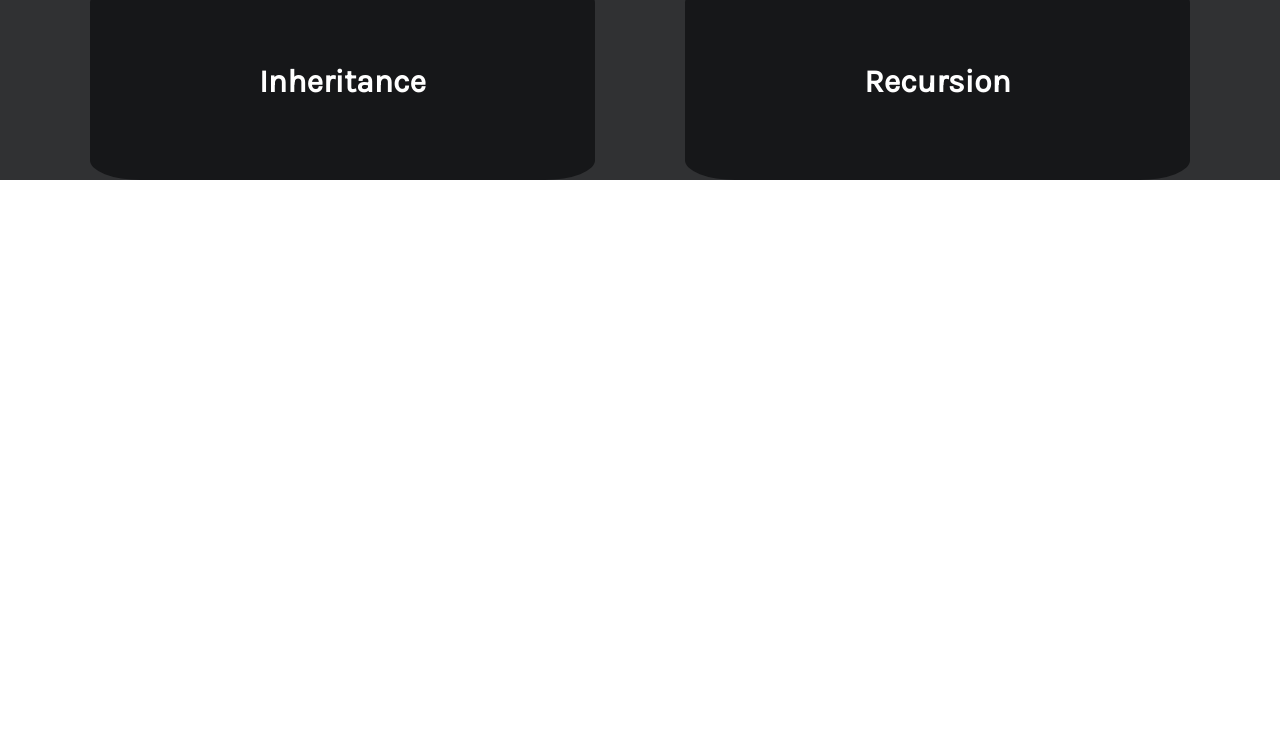
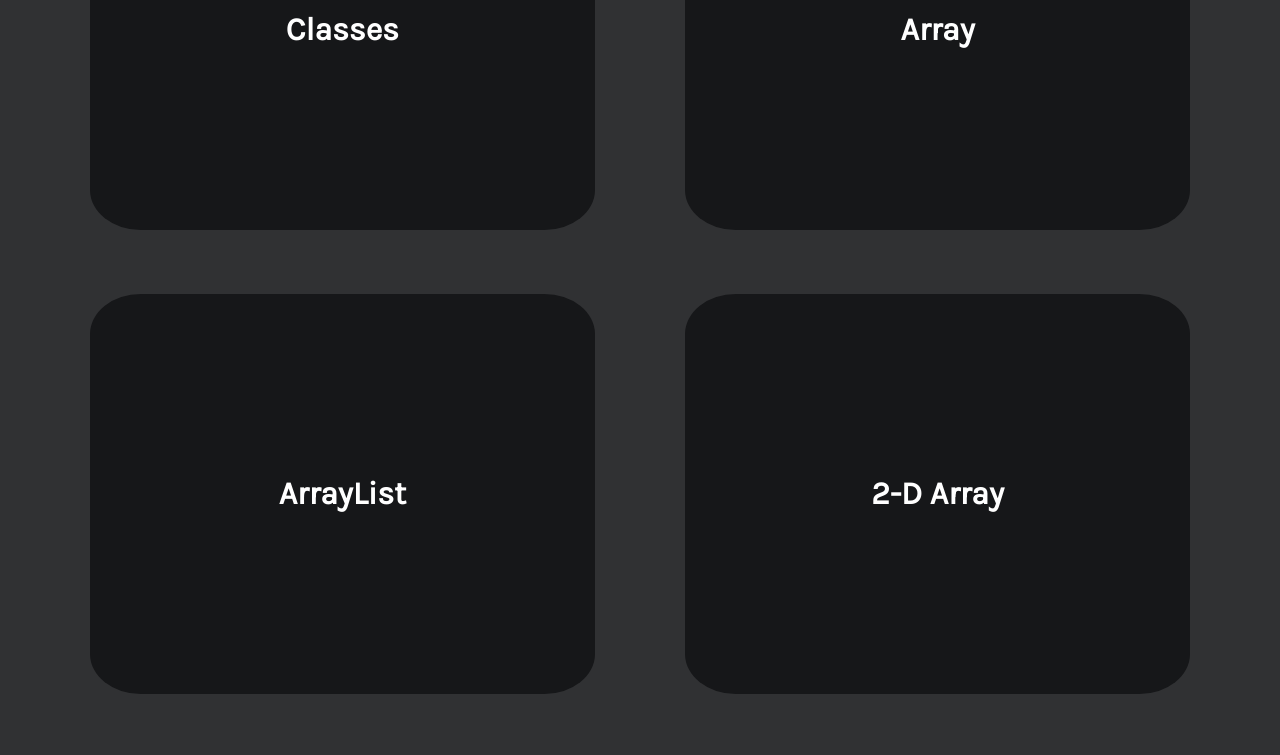
Before and after one commit to hchen930/hchen930.github.io, a plain HTML site: page index.html in a window 1280 px wide. Shown: the part 1257-2012 px from the top of the page. Before the commit the page ends 1437 px from the top, so only its background shows below. Drawn offline with Linux system fonts and the light colour scheme.

Commit message:
update css

```diff
--- a/main.css
+++ b/main.css
@@ -35,10 +35,10 @@ body {
     background-color: rgb(22,23,25);
     color: white;
     width: 39.5%;
+    height: 25em;
     text-align: center;
     margin-top: 5%;
     margin-left: 7%;
-    padding-top: 5em;
-    padding-bottom: 5em;
+    line-height: 25em;
     text-decoration: none;
 }
```
